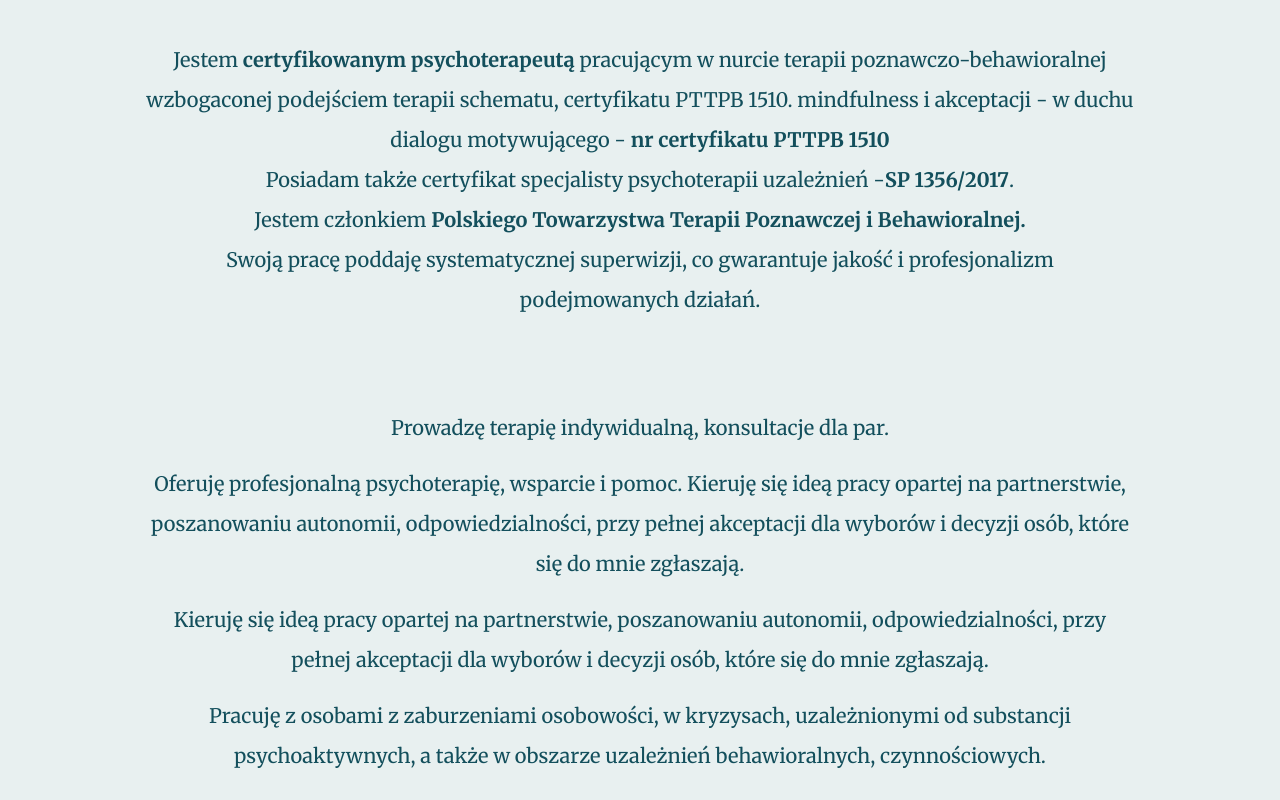
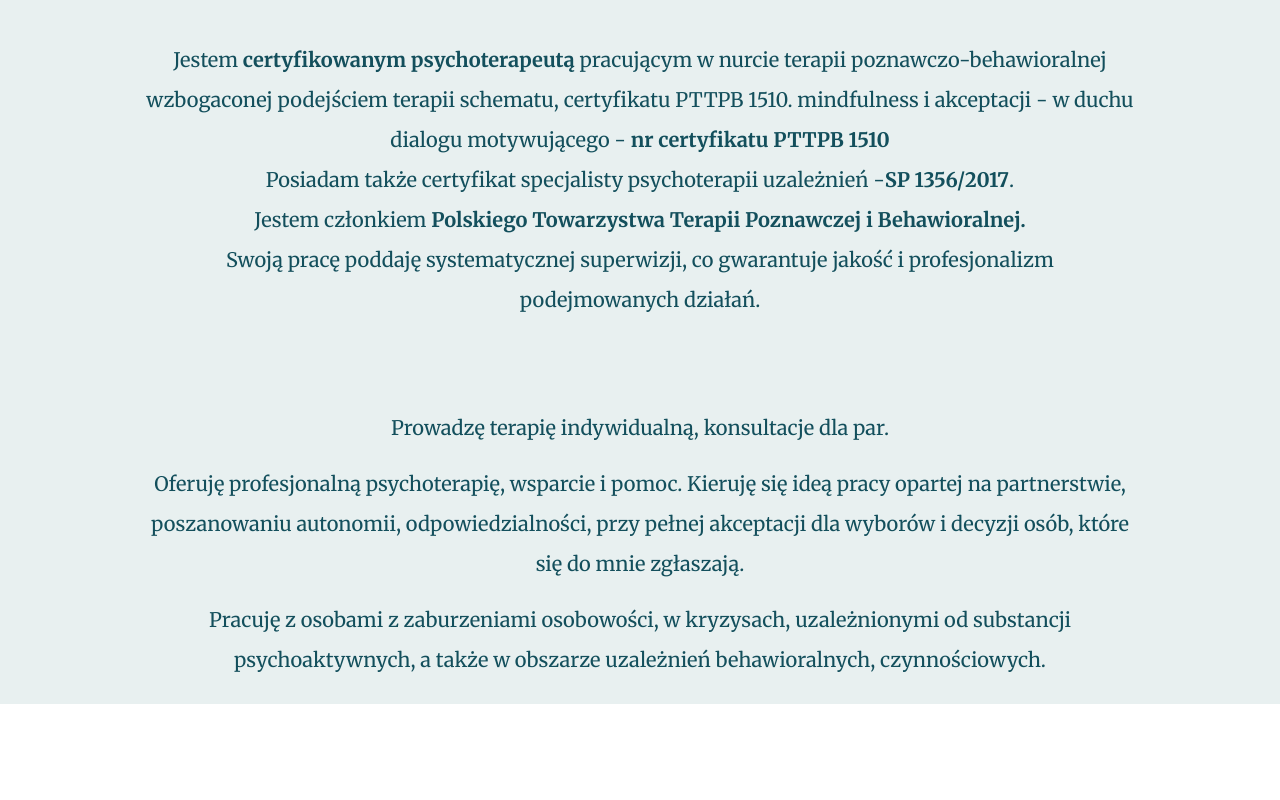
Before and after one commit to ArturZ12345/pracowniacbt, a Next.js app: page / in a window 1280 px wide. Shown: the part 2722-3522 px from the top of the page. After the commit the page ends 3426 px from the top, so only its background shows below. Built offline with nearby package versions, Linux system fonts and the light colour scheme.

Commit message:
Update page.tsx

```diff
--- a/src/app/(pages)/page.tsx
+++ b/src/app/(pages)/page.tsx
@@ -171,11 +171,6 @@
           odpowiedzialności, przy pełnej akceptacji dla wyborów i decyzji osób,
           które się do mnie zgłaszają.
         </p>
-        <p className=" font-normal py-2">
-          Kieruję się ideą pracy opartej na partnerstwie, poszanowaniu
-          autonomii, odpowiedzialności, przy pełnej akceptacji dla wyborów i
-          decyzji osób, które się do mnie zgłaszają.
-        </p>
         <p className=" font-normal py-2 ">
           Pracuję z osobami z zaburzeniami osobowości, w kryzysach,
           uzależnionymi od substancji psychoaktywnych, a także w obszarze
```
